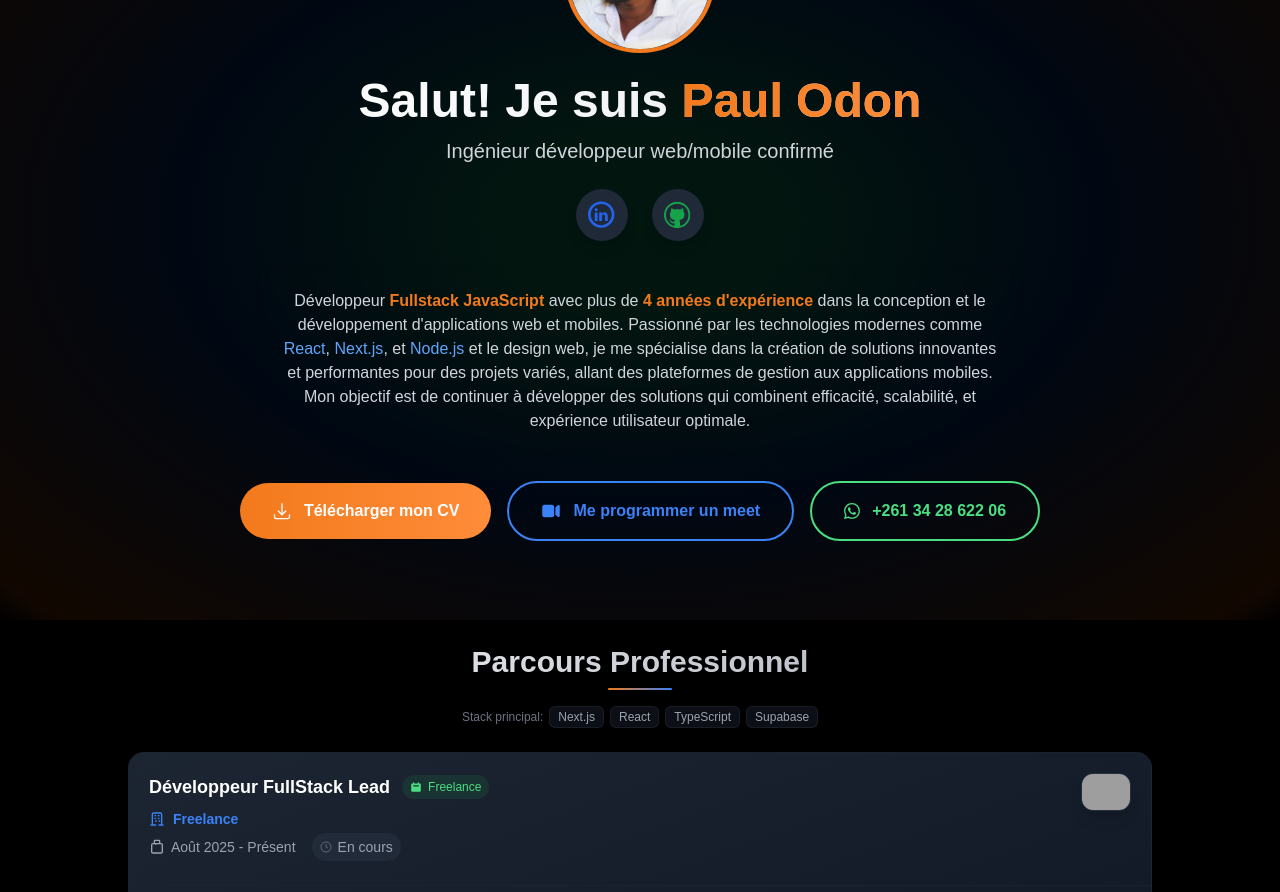
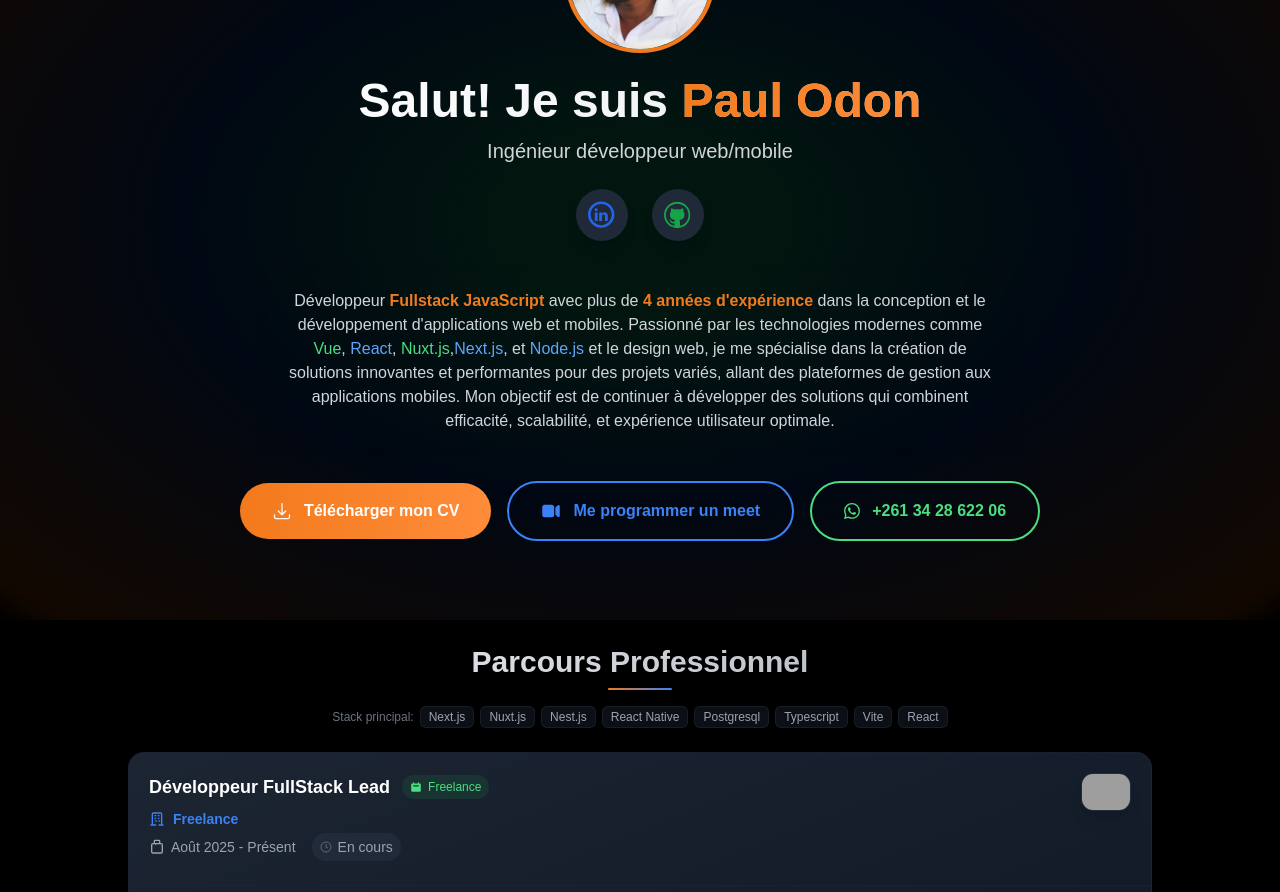
Before and after one commit to PaulOdon/portfolio-paul-odon, a Next.js app: page / in a window 1280 px wide. Shown: the part 180-1072 px from the top of the page. Built offline with nearby package versions, Linux system fonts and the light colour scheme; grey boxes are pictures that could not be loaded.

Commit message:
fix: adjust version and description

```diff
--- a/src/app/page.tsx
+++ b/src/app/page.tsx
@@ -1,7 +1,7 @@
-import Contacts from "@/components/contacts";
+import Contacts from "@/components/footer";
 import Experiences from "@/components/experiences";
 import Formations from "@/components/formations";
-import Heroes from "@/components/heroes";
+import Heroes from "@/components/hero";
 import Portfolio from "@/components/portfolio";
 import React from "react";
 
--- a/src/components/about/index.tsx
+++ b/src/components/about/index.tsx
@@ -12,7 +12,9 @@ export default function About() {
         </span>{" "}
         dans la conception et le développement d&apos;applications web et
         mobiles. Passionné par les technologies modernes comme{" "}
+        <span className="text-green-400">Vue</span>,{" "}
         <span className="text-accent-light">React</span>,{" "}
+        <span className="text-green-400">Nuxt.js</span>,
         <span className="text-accent-light">Next.js</span>, et{" "}
         <span className="text-accent-light">Node.js</span> et le design web, je
         me spécialise dans la création de solutions innovantes et performantes
--- a/src/components/experiences/experienceList.ts
+++ b/src/components/experiences/experienceList.ts
@@ -5,7 +5,7 @@ export const EPXERIENCE_LIST: ExperienceDTO[] = [
     id: 0,
     title: "Développeur FullStack Lead - Indépendant (Août 2025 - Présent)",
     blabla:
-      "Conception et développement d'un écosystème numérique complet pour le secteur médical : Plateforme Medical Place Phoenix. J'ai créé une plateforme SaaS multi-tenant composée de 5 applications interconnectées destinées aux professionnels de santé et fournisseurs médicaux. Architecture technique moderne avec Next.js 15, React 19, Supabase et PostgreSQL. Implémentation de fonctionnalités avancées : gestion multi-tenant, visualisation de données médicales, cartographie interactive, calendrier médical, et système de gestion complète des établissements de santé.",
+      "Conception et développement d'un écosystème numérique complet pour le secteur médical : Plateforme Medical Place. J'ai participé sur le developpement d'une plateforme SaaS multi-tenant composée de quelques applications interconnectées destinées aux professionnels de santé et fournisseurs médicaux. Architecture technique moderne avec Next.js 15, React 19, DRF eet PostgreSQL. Implémentation de fonctionnalités avancées : visualisation de données médicales, cartographie interactive, calendrier médical, et système de gestion complète des établissements de santé, annuiare, intégration des application externes comme Rx Resume, Matrix",
     technologies: [
       "Next.js",
       "React",
@@ -17,6 +17,8 @@ export const EPXERIENCE_LIST: ExperienceDTO[] = [
       "Shadcn",
       "Reactive Resume",
       "Openlayer",
+      "RxResume",
+      "Matrix",
     ],
     url: "https://medical-place.com/territoire-de-sant%C3%A9",
     logo: "https://i.postimg.cc/VNPfZDGg/Design-sans-titre-6.png",
--- a/src/components/experiences/index.tsx
+++ b/src/components/experiences/index.tsx
@@ -26,7 +26,17 @@ export default function Experiences() {
   const allTechnologies = Array.from(
     new Set(EPXERIENCE_LIST.flatMap((exp) => exp.technologies || []))
   );
-  const topTechnologies = allTechnologies.slice(0, 5);
+  const topTechnologies = [
+    "Next.js",
+    "Nuxt.js",
+    "Nest.js",
+    "React Native",
+    "Postgresql",
+    "Typescript",
+    "Vite",
+    "React",
+    "Vue",
+  ];
   return (
     <div className="flex flex-col w-full gap-6">
       {/* Enhanced Section Header */}
@@ -62,7 +72,7 @@ export default function Experiences() {
         {topTechnologies.length > 0 && (
           <div className="flex items-center justify-center gap-1.5 flex-wrap text-xs">
             <span className="text-gray-500">Stack principal:</span>
-            {topTechnologies.slice(0, 4).map((tech) => (
+            {topTechnologies.slice(0, 8).map((tech) => (
               <span
                 key={tech}
                 className="bg-gray-800/40 text-gray-400 px-2 py-0.5 rounded-md border border-gray-700/30 text-xs"
--- a/src/components/contacts/index.tsx
+++ b/src/components/footer/index.tsx
@@ -237,7 +237,7 @@ export default function Contacts() {
           <div className="flex items-center gap-4 text-xs text-gray-500">
             <span>Construit avec Next.js & Tailwind CSS</span>
             <div className="w-1 h-1 bg-gray-600 rounded-full"></div>
-            <span>Version 0.3</span>
+            <span>Version 0.6</span>
           </div>
         </div>
 
--- a/src/components/heroes/index.tsx
+++ b/src/components/hero/index.tsx
@@ -4,7 +4,7 @@ import Image from "next/image";
 import Language from "./Language";
 import About from "../about";
 import Link from "next/link";
-import WhatsappIcon from "../contacts/WhatsappIcon";
+import WhatsappIcon from "../footer/WhatsappIcon";
 
 export default function Heroes() {
   return (
@@ -30,7 +30,7 @@ export default function Heroes() {
           </h1>
 
           <h2 className="text-base md:text-lg lg:text-xl font-medium text-gray-300 max-w-2xl mx-auto">
-            Ingénieur développeur web/mobile confirmé
+            Ingénieur développeur web/mobile
           </h2>
         </div>
 
```
Also changed, not shown: src/components/footer/WhatsappIcon.tsx (renamed from src/components/contacts/WhatsappIcon.tsx), src/components/hero/Language.tsx (renamed from src/components/heroes/Language.tsx).
